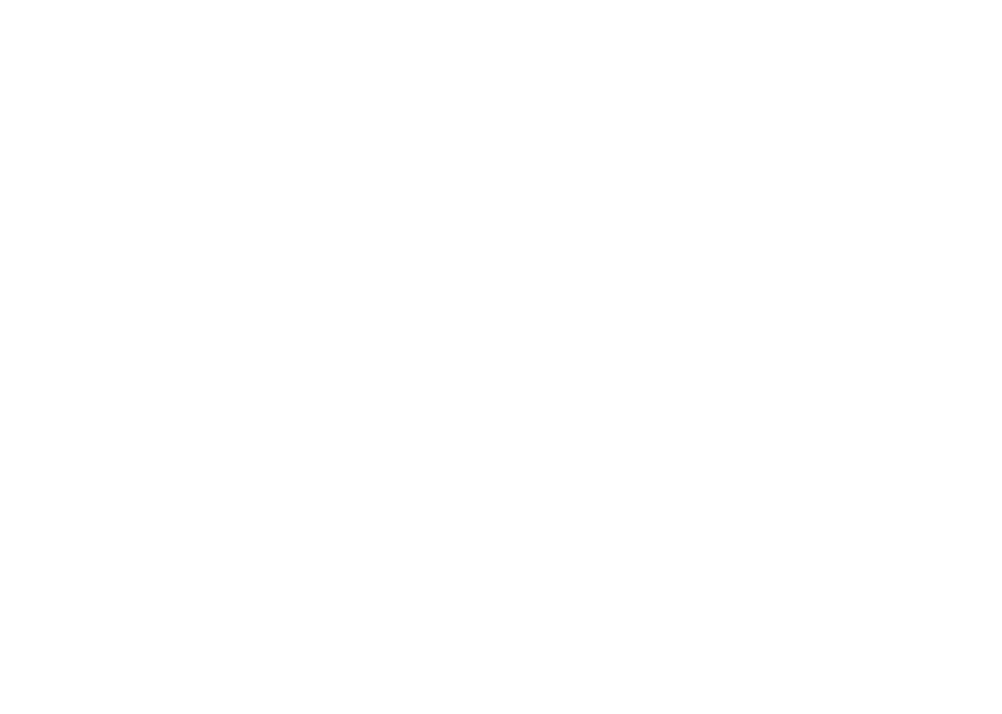
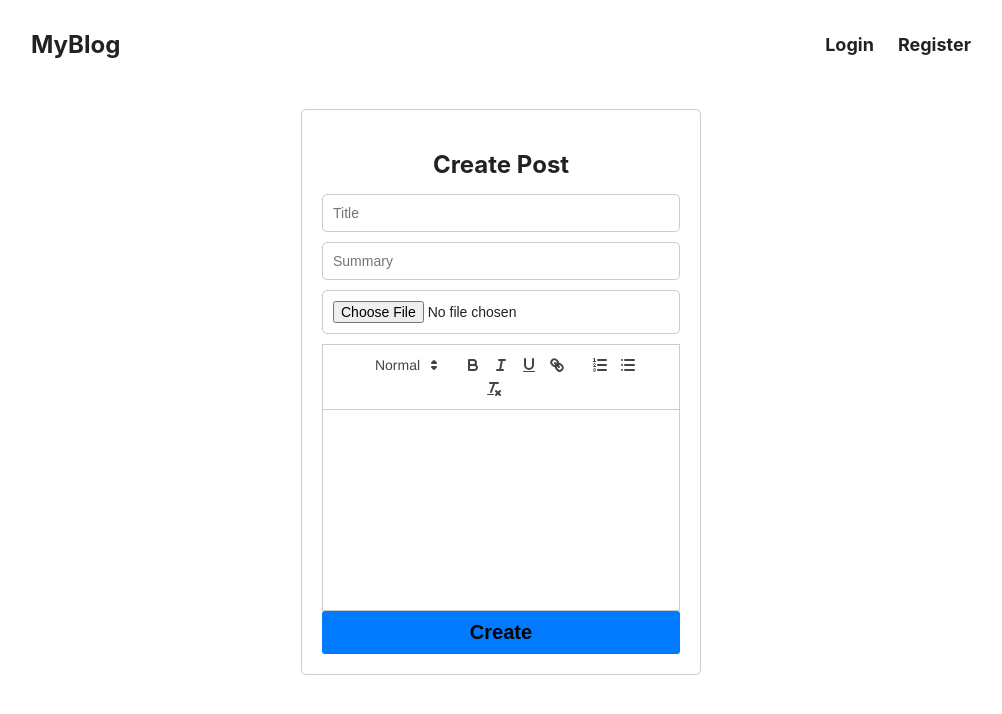
Before and after one commit to BRAVO23111/blogg, a React (Create React App) app in the folder client/: page /create in a window 1280 px wide. Before the commit this address had no page. Shown: the top 714 px of the page, without its empty margins (139-1141 px from the left). Built offline with nearby package versions, Linux system fonts and the light colour scheme; no server answers.

Commit message:
createpost added

```diff
--- a/client/src/App.css
+++ b/client/src/App.css
@@ -79,19 +79,58 @@ header nav{
   border-radius: 3px;
 }
 
-.login-form button {
+button {
   width: 100%;
   padding: 10px;
   background-color: #007bff;
-  color: #fff;
+  color: rgb(0, 0, 0);
   border: none;
   border-radius: 3px;
   cursor: pointer;
+  font-weight: bold;
+  font-size: 20px;
 }
-.login-form button:hover {
+button:hover {
   background-color: #0056b3;
 }
 
-.login-form button:focus {
+button:focus {
   outline: none;
 }
+.createpost{
+  width: 400px;
+  margin: auto;
+  padding: 20px;
+  border: 1px solid #ccc;
+  border-radius: 5px;
+  text-align: center;
+}
+
+h2 {
+  margin-bottom: 15px;
+}
+
+input[type="title"],
+input[type="file"],
+input[type="summary"] {
+  width: 100%;
+  padding: 10px;
+  margin-bottom: 10px;
+  border: 1px solid #ccc;
+  border-radius: 5px;
+  font-size: 14px;
+}
+input[type="file"] {
+  cursor: pointer;
+}
+
+.quill-container {
+  border: 1px solid #ccc;
+  border-radius: 5px;
+  padding: 10px;
+}
+
+/* Adjust ReactQuill styles as needed */
+.ql-editor {
+  min-height: 200px;
+}
--- a/client/src/App.js
+++ b/client/src/App.js
@@ -7,6 +7,7 @@ import IndexPage from "./Page/IndexPage";
 import Login from "./Page/Login";
 import Register from "./Page/Register";
 import { UserContextProvider } from "./Usercontext";
+import CreatePostPage from "./CreatePostPage";
 function App() {
   return (
     <UserContextProvider>
@@ -15,6 +16,7 @@ function App() {
         <Route index element={<IndexPage />} />
         <Route path="/login" element={<Login />} />
         <Route path="/register" element={<Register />} />
+        <Route path="/create" element={<CreatePostPage />} />
       </Route>
     </Routes>
     </UserContextProvider>
--- /dev/null
+++ b/client/src/CreatePostPage.js
@@ -0,0 +1,17 @@
+import React from 'react'
+import ReactQuill from 'react-quill'
+import 'react-quill/dist/quill.snow.css'
+const CreatePostPage = () => {
+  return (
+    <form className='createpost'>
+        <h2>Create Post</h2>
+      <input type="title" placeholder={'Title'} />
+      <input type="summary" placeholder={'Summary'} />
+      <input type ="file"/>
+      <ReactQuill/>
+      <button>Create</button>
+    </form>
+  )
+}
+
+export default CreatePostPage
--- a/package.json
+++ b/package.json
@@ -6,6 +6,7 @@
     "express": "^4.18.2",
     "jsonwebtoken": "^9.0.1",
     "mongoose": "^7.4.4",
-    "nodemon": "^3.0.1"
+    "nodemon": "^3.0.1",
+    "react-quill": "^2.0.0"
   }
 }
```
Also changed, not shown: 1 other file (tests, documents, lock files or other folders).
